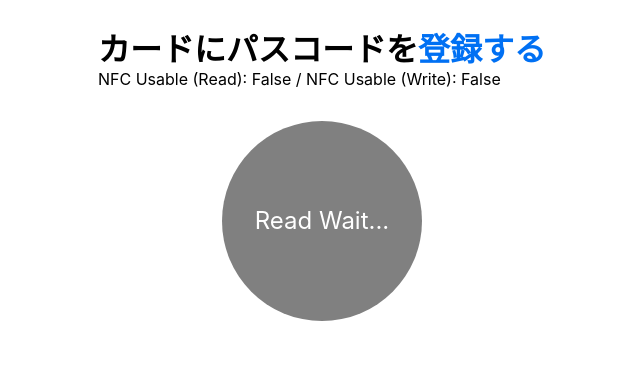
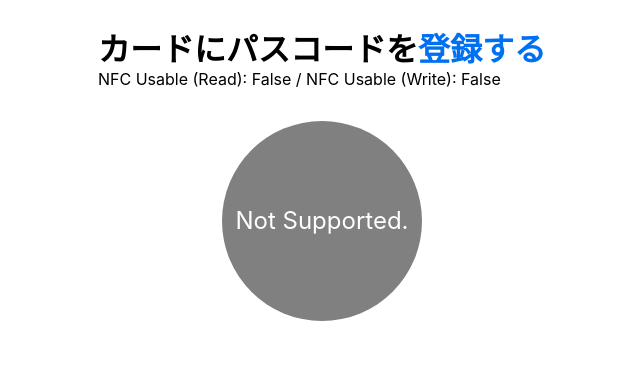
Before and after one commit to gatchan0807/web-nfc-kintai, a Next.js app: page / in a window 1280 px wide. Shown: the top 371 px of the page, without its empty margins (318-958 px from the left). Built offline with nearby package versions, Linux system fonts and the light colour scheme.

Commit message:
✨ NFC対応情報を元にステータスメッセージを切り替えるロジックを追加

```diff
--- a/src/components/Status.js
+++ b/src/components/Status.js
@@ -1,9 +1,17 @@
-import { useState } from "react";
+import { useState, useEffect } from "react";
 import styles from "../../styles/components/Status.module.css";
 import { MAIN_MESSAGE } from "../constants/message";
 
 export default function Status() {
-  const [statusMessage, setStatusMessage] = useState(MAIN_MESSAGE.READ_WAIT);
+  const [statusMessage, setStatusMessage] = useState(MAIN_MESSAGE.NON_SUPPORT);
+
+  useEffect(() => {
+    if (process.browser) {
+      if ("NDEFReader" in window && "NDEFWriter" in window) {
+        setStatusMessage(MAIN_MESSAGE.READ_WAIT);
+      }
+    }
+  });
 
   return <div className={styles.circle}>{statusMessage}</div>;
 }
```
